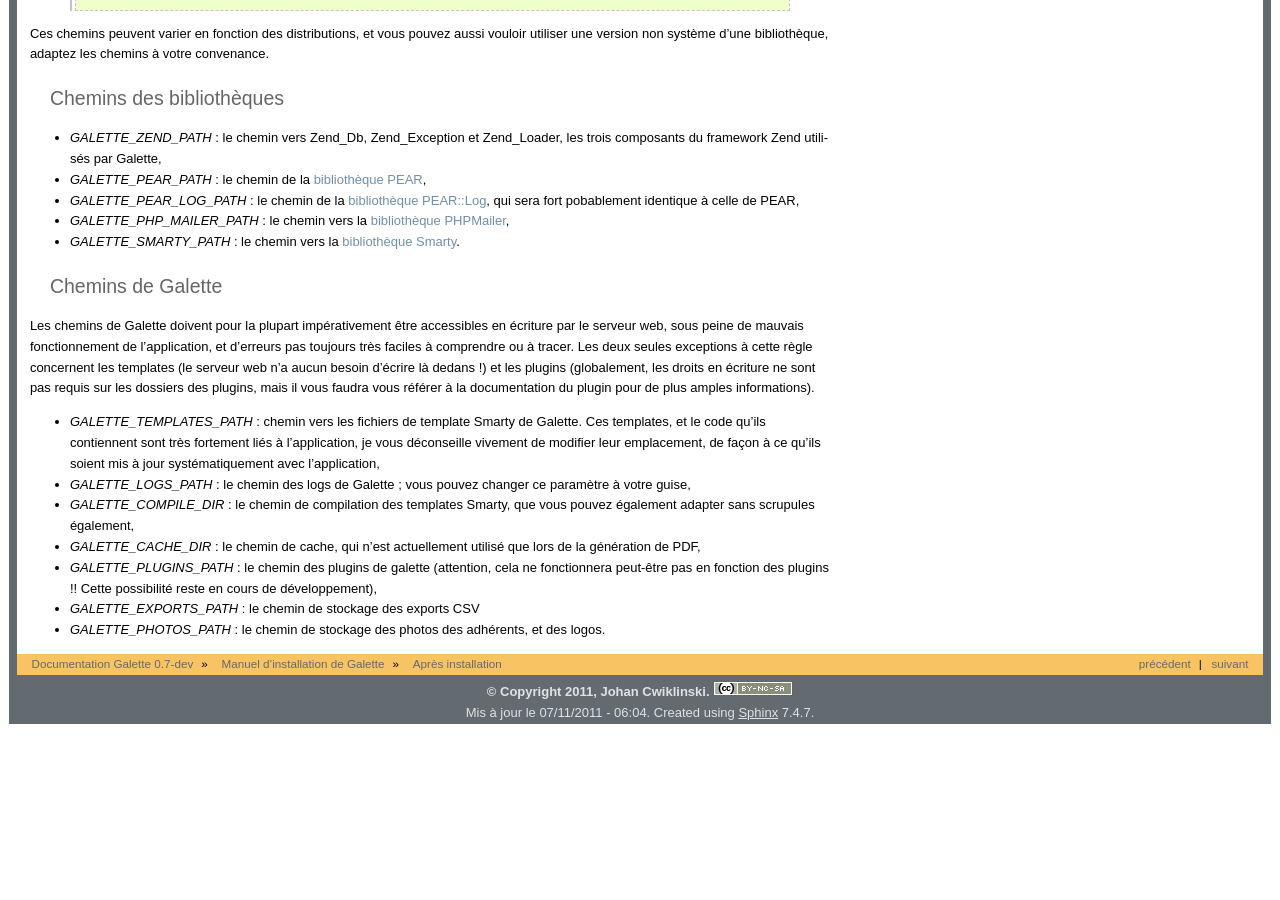
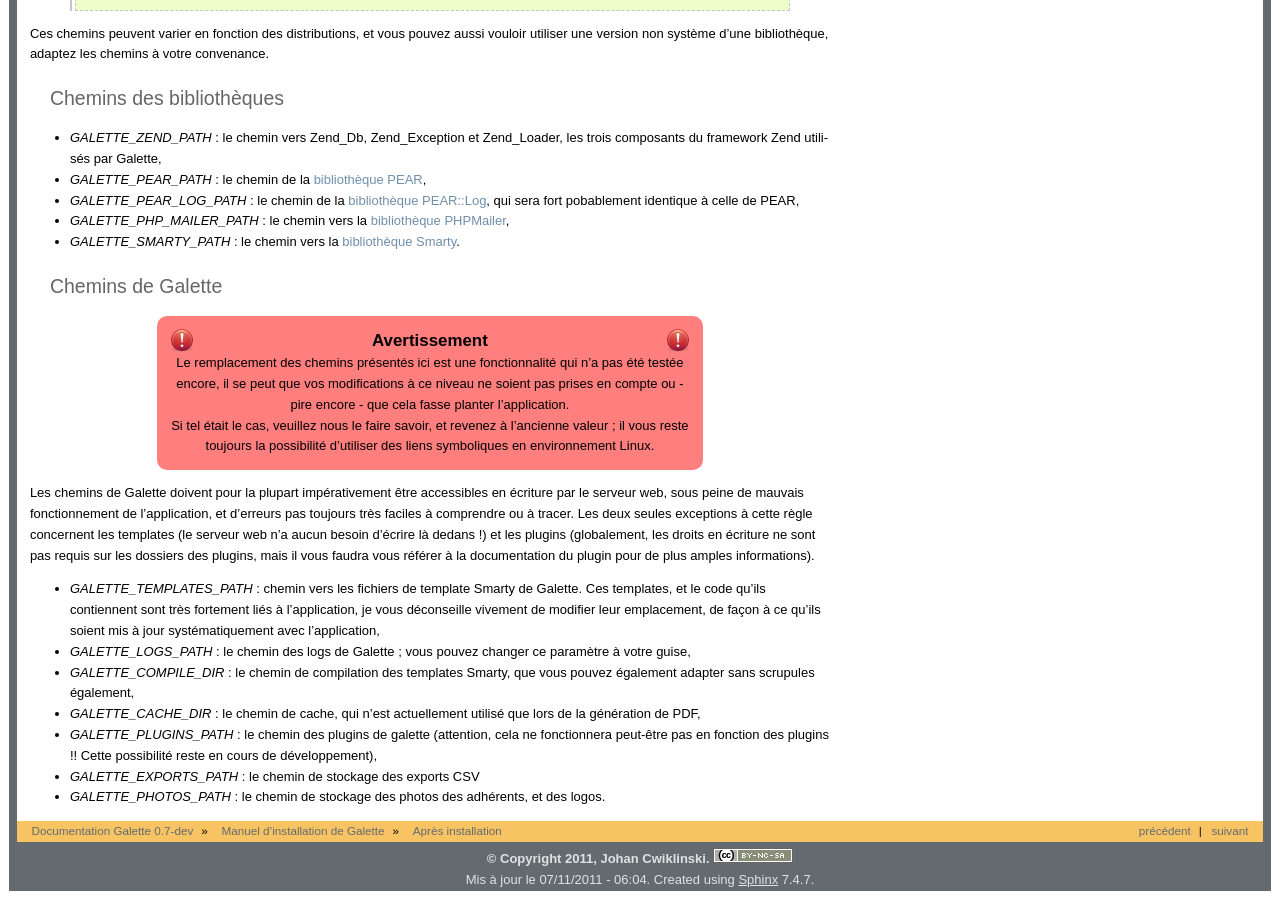
Before and after one commit to galette/galettedoc, a Sphinx documentation site: the page built from source/installation/postinstall.rst, in a window 1280 px wide and 900 px high, scrolled down 1166 px. Built offline with Sphinx 7.4.7, drawn with Linux system fonts in a browser that asks for light colours; before the commit the page ends 1899 px from its top, so only the background shows below that.

Commit message:
Ajout d'un warnign sur la modification des chemins de Galette

```diff
--- a/source/installation/postinstall.rst
+++ b/source/installation/postinstall.rst
@@ -63,6 +63,12 @@ Chemins des bibliothèques
 Chemins de Galette
 ------------------
 
+.. warning::
+
+   Le remplacement des chemins présentés ici est une fonctionnalité qui n'a pas été testée encore, il se peut que vos modifications à ce niveau ne soient pas prises en compte ou - pire encore - que cela fasse planter l'application.
+
+   Si tel était le cas, veuillez nous le faire savoir, et revenez à l'ancienne valeur ; il vous reste toujours la possibilité d'utiliser des liens symboliques en environnement Linux.
+
 Les chemins de Galette doivent pour la plupart impérativement être accessibles en écriture par le serveur web, sous peine de mauvais fonctionnement de l'application, et d'erreurs pas toujours très faciles à comprendre ou à tracer. Les deux seules exceptions à cette règle concernent les templates (le serveur web n'a aucun besoin d'écrire là dedans !) et les plugins (globalement, les droits en écriture ne sont pas requis sur les dossiers des plugins, mais il vous faudra vous référer à la documentation du plugin pour de plus amples informations).
 
 * `GALETTE_TEMPLATES_PATH` : chemin vers les fichiers de template Smarty de Galette. Ces templates, et le code qu'ils contiennent sont très fortement liés à l'application, je vous déconseille vivement de modifier leur emplacement, de façon à ce qu'ils soient mis à jour systématiquement avec l'application,
```
